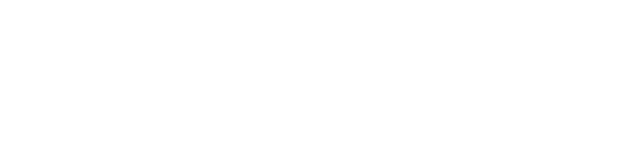
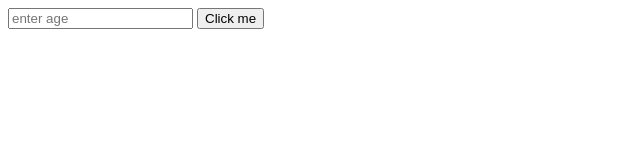
Before and after one commit to muhammadmueenarif/JS-For-Beginners, a plain HTML site: page index.html in a window 1280 px wide. Shown: the whole page, without its empty margins (0-640 px from the left). Drawn offline with Linux system fonts and the light colour scheme.

Commit message:
code to check age in dog years

```diff
--- a/index.html
+++ b/index.html
@@ -4,12 +4,24 @@
     <meta charset="UTF-8">
     <meta name="viewport" content="width=device-width, initial-scale=1.0">
     <title>JS For Beginners</title>
+
+    <script type="text/javascript">
+                    function dogAge() {
+
+                        console.log('form1',form1.humanage.value);
+                        var yourage= form1.humanage.value*7;
+                        alert("your age in dogyears is:"+ yourage);
+
+                    }
+    </script>
+
 </head>
 <body>
 
-    <script>
-
-    </script>
+    <form id="form1">
+        <input type="number" placeholder="enter age" id="humanage">
+        <button onclick="dogAge()">Click me</button>
+    </form>
 
 </body>
 </html>
```
Also changed, not shown: readme.txt.
